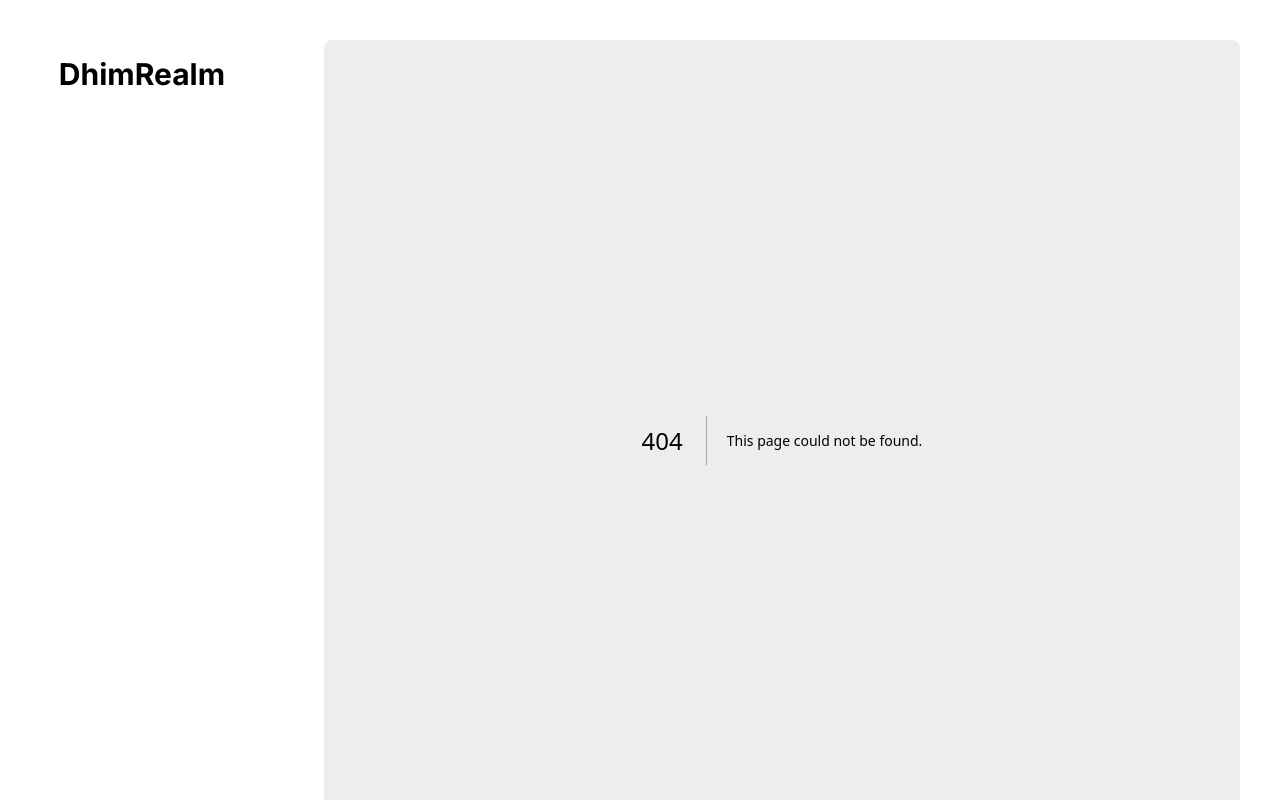
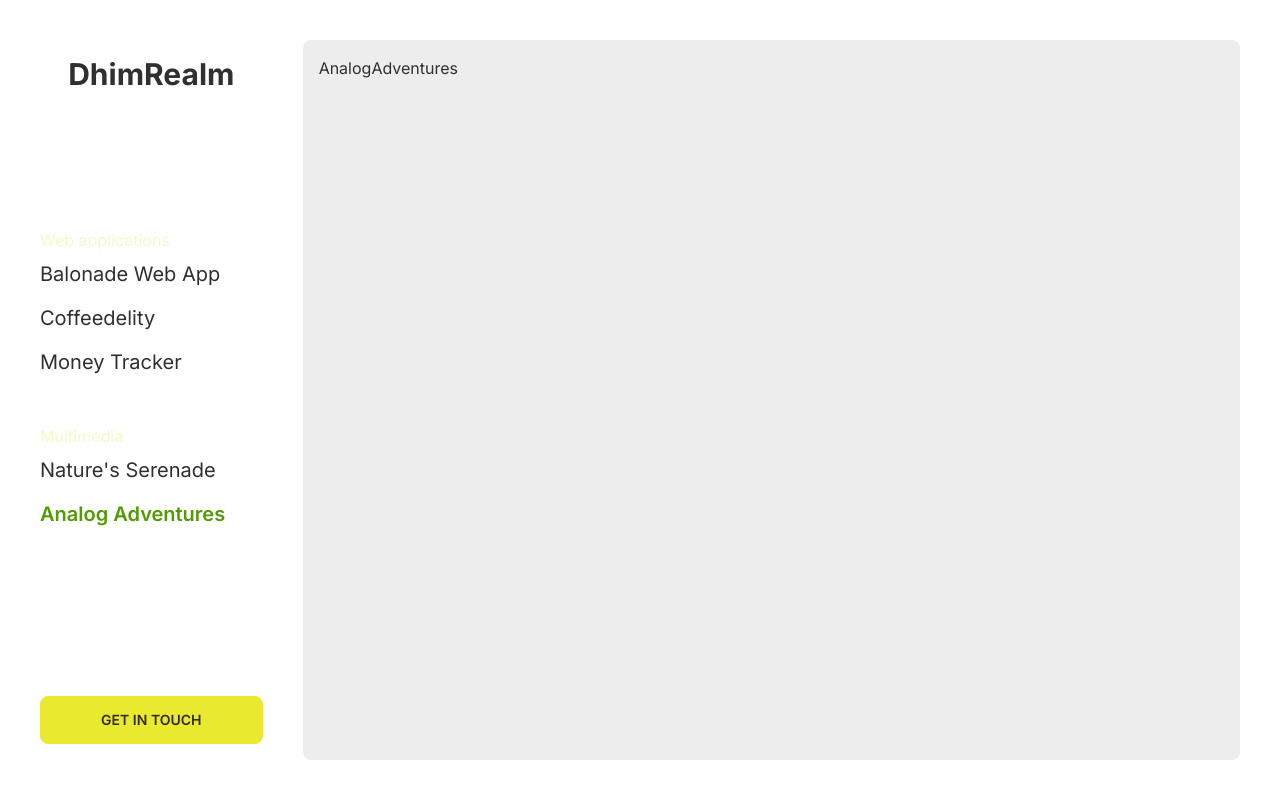
Before and after one commit to dhimiterPoison/dhimiterhelmi-old, a Next.js app: page /analog-adventures in a window 1280 px wide. Before the commit this address had no page. Built offline with nearby package versions, Linux system fonts and the light colour scheme.

Commit message:
Sidebar w project list

```diff
--- /dev/null
+++ b/app/analog-adventures/page.tsx
@@ -0,0 +1,9 @@
+import React from 'react'
+
+const AnalogAdventures = () => {
+  return (
+    <div>AnalogAdventures</div>
+  )
+}
+
+export default AnalogAdventures
--- /dev/null
+++ b/app/balonade/page.tsx
@@ -0,0 +1,9 @@
+import React from 'react'
+
+const Balonade = () => {
+  return (
+    <div>Balonade</div>
+  )
+}
+
+export default Balonade
--- /dev/null
+++ b/app/coffee-card/page.tsx
@@ -0,0 +1,9 @@
+import React from 'react'
+
+const Coffeedelity = () => {
+  return (
+    <div>Coffeedelity</div>
+  )
+}
+
+export default Coffeedelity
--- a/app/components/Logo.tsx
+++ b/app/components/Logo.tsx
@@ -1,8 +1,9 @@
+import Link from 'next/link'
 import React from 'react'
 
 const Logo = () => {
   return (
-    <div className='flex font-bold text-3xl justify-center'>DhimRealm</div>
+    <div className='flex font-bold text-3xl justify-center py-4'><Link href="/">DhimRealm</Link></div>
   )
 }
 
--- a/app/components/Navbar.tsx
+++ b/app/components/Navbar.tsx
@@ -1,13 +1,46 @@
 import React from 'react'
 import Logo from './Logo'
+import Link from 'next/link';
+import Route from './Route';
+// import { useRouter } from 'next/navigation';
+
+
+const routes = [
+    {
+        id: 1,
+        category: "Web applications",
+        routes: [
+            { id: 1, path: "balonade",           title: "Balonade Web App"},
+            { id: 2, path: "coffee-card",        title: "Coffeedelity"},
+            { id: 3, path: "money-tracker",      title: "Money Tracker"},
+        ]
+    },
+    {
+        id: 2,
+        category: "Multimedia",
+        routes: [
+            { id: 4, path: "natures-serenade",   title: "Nature's Serenade"},
+            { id: 5, path: "analog-adventures",  title: "Analog Adventures"},
+        ]
+    }
+];
+
 
 const Navbar = () => {
-  return (
-    //TODO: da bloccare sugli schermi piccoli ?
-    <div className='flex flex-col w-96 py-14 px-4'>
-        <Logo />
-    </div>
-  )
+
+    // const router = useRouter();
+    return (
+        //TODO: da bloccare sugli schermi piccoli ?
+        <div className='flex flex-col w-96 p-10'>
+            <Logo />
+            <div className='flex flex-col h-full justify-center'>
+                {routes.map((route) => (
+                    <Route key={route.id} category={route.category} routes={route.routes} />
+                ))}
+            </div>
+            <div className="contact btn btn-secondary mb-4">Get in touch</div>
+        </div>
+    )
 }
 
-export default Navbar
+export default Navbar;
--- /dev/null
+++ b/app/components/Route.tsx
@@ -0,0 +1,49 @@
+'use client';
+import Link from 'next/link';
+import React from 'react';
+import { usePathname } from 'next/navigation';
+
+type Props = {
+    category: string;
+    routes: { id: number, path: string; title: string }[];
+};
+const Route = ({ category, routes }: Props) => {
+    const pathname = usePathname();
+    return (
+        <div className='route-category mb-10'>
+            <div className='route-category-title  text-accent'>{category}</div>
+            <div className='route-category-routes'>
+                {routes.map((route) => {
+                    const isActive = pathname.startsWith("/"+route.path);
+                    console.log("path", route.path, isActive, pathname);
+                    return (
+                        <div key={route.id} className='route-category-route'>
+                            <Link
+                                className={`flex text-xl py-2 items-center ${isActive && 'text-primary font-semibold'}`}
+                                href={`/${route.path}`}
+                            >
+                                {/* {isActive && (
+                                    <svg
+                                        xmlns='http://www.w3.org/2000/svg'
+                                        viewBox='0 0 20 20'
+                                        fill='currentColor'
+                                        className='w-5 h-5'
+                                    >
+                                        <path
+                                            fillRule='evenodd'
+                                            d='M7.21 14.77a.75.75 0 01.02-1.06L11.168 10 7.23 6.29a.75.75 0 111.04-1.08l4.5 4.25a.75.75 0 010 1.08l-4.5 4.25a.75.75 0 01-1.06-.02z'
+                                            clipRule='evenodd'
+                                        />
+                                    </svg>
+                                )} */}
+                                {route.title}
+                            </Link>
+                        </div>
+                    );
+                })}
+            </div>
+        </div>
+    );
+};
+
+export default Route;
--- a/app/layout.tsx
+++ b/app/layout.tsx
@@ -20,8 +20,8 @@ export default function RootLayout({
             <body className={inter.className}>
                 <div className='app flex h-screen  overflow-hidden'>
                     <Navbar />
-                    <div className='content w-full m-10'>
-                        <div className='rounded-lg min-h-full bg-base-200'>{children}</div>
+                    <div className='content w-full my-10 mr-10'>
+                        <div className='rounded-lg min-h-full bg-base-200 p-4'>{children}</div>
                     </div>
                 </div>
             </body>
--- /dev/null
+++ b/app/money-tracker/page.tsx
@@ -0,0 +1,9 @@
+import React from 'react'
+
+const MoneyTracker = () => {
+  return (
+    <div>MoneyTracker</div>
+  )
+}
+
+export default MoneyTracker
--- /dev/null
+++ b/app/natures-serenade/page.tsx
@@ -0,0 +1,9 @@
+import React from 'react'
+
+const NaturesSerenade = () => {
+  return (
+    <div>NaturesSerenade</div>
+  )
+}
+
+export default NaturesSerenade
```
